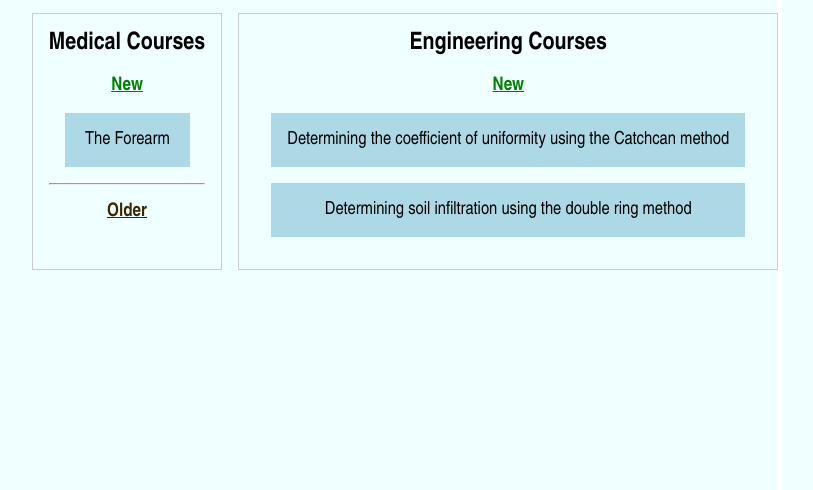
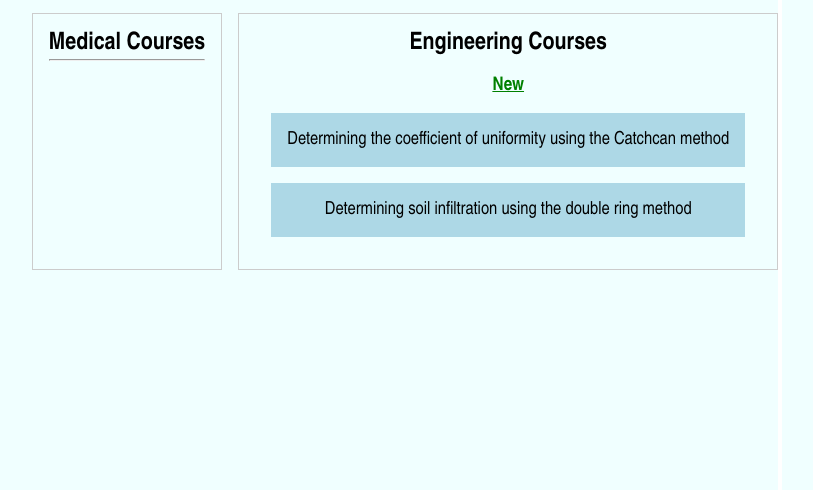
Before and after one commit to kanyunj/maastercardreviews, a plain HTML site: page index.html in a window 1280 px wide. Shown: the part 310-800 px from the top of the page, without its empty margins (233-1046 px from the left). Drawn offline with Linux system fonts and the light colour scheme.

Commit message:
Update index.html

```diff
--- a/index.html
+++ b/index.html
@@ -88,11 +88,11 @@
     <div class="card-container">
         <div class="card" id = 'med'>
           <h2>Medical Courses</h2>
-          <h3 style="color: green; margin: 1rem; text-decoration: underline;">New</h3>
-          <p id = 'forearm' class = 'module' onclick="openCourse('https://v1q1.c10.e2-4.dev/mastercard/Forearm/story.html')">The Forearm</p>
+          <!-- <h3 style="color: green; margin: 1rem; text-decoration: underline;">New</h3> -->
+          <!-- <p id = 'forearm' class = 'module' onclick="openCourse('https://v1q1.c10.e2-4.dev/mastercard/Forearm/story.html')">The Forearm</p>   -->
 
           <hr>
-          <h3 style="color: rgb(61, 40, 2); margin: 1rem;text-decoration: underline;">Older</h3>
+          <!-- <h3 style="color: rgb(61, 40, 2); margin: 1rem;text-decoration: underline;">Older</h3> -->
           <!-- <p id = 'radioulnar-joint' class = 'module' onclick="openCourse('https://v1q1.c10.e2-4.dev/mastercard/Radioulnar/story.html')">Radioulnar Joint</p>          -->
         </div>
         <div class="card" id = 'eng'>
```
